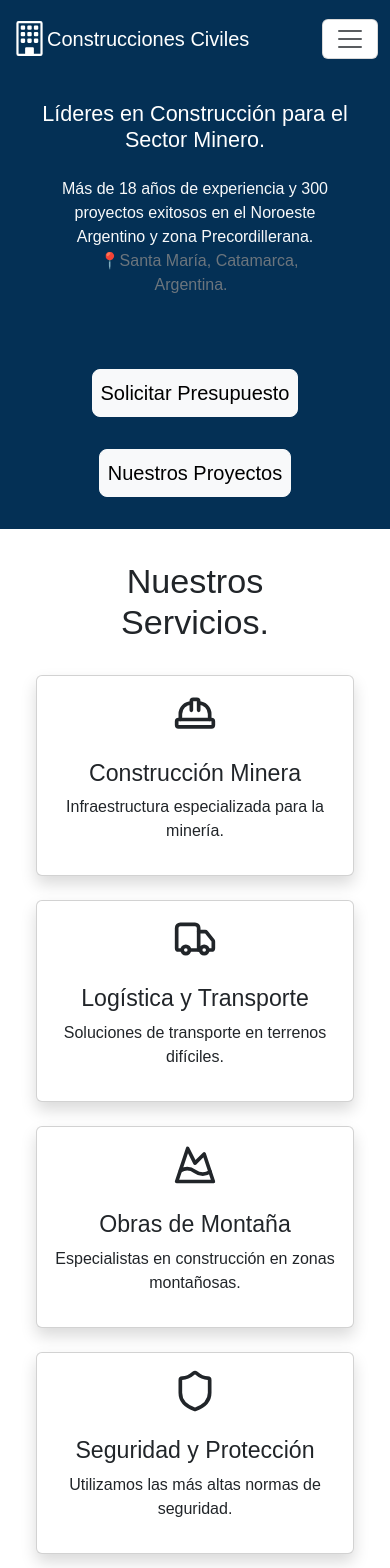
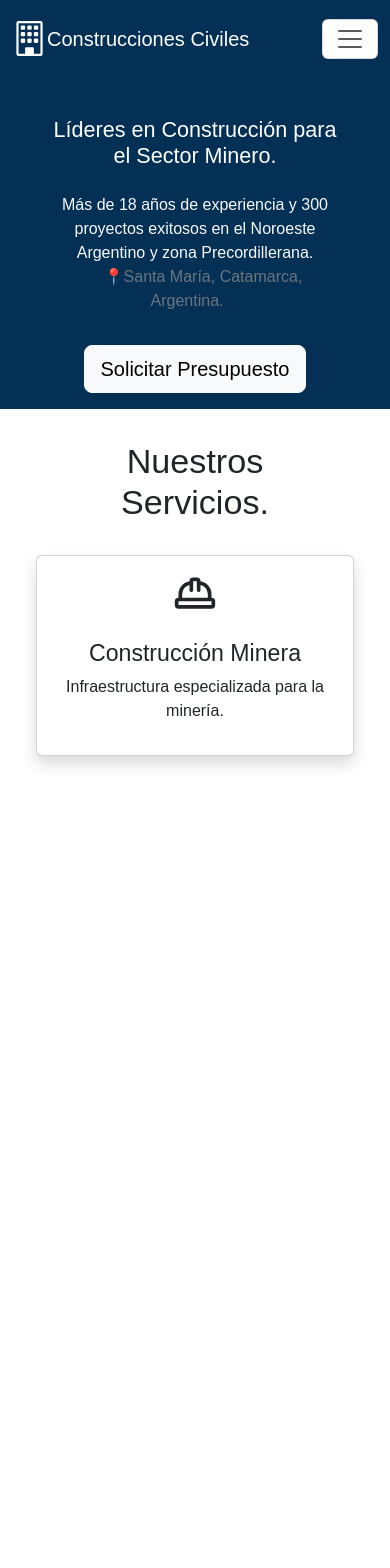
Before and after one commit to juantoranzos/guaymasconstrucciones, a React (Vite) app: page / in a window 390 px wide. Shown: the top 1568 px of the page. Built offline with nearby package versions, Linux system fonts and the light colour scheme.

Commit message:
cambios visuales de la pagina, y un poco de responsive

```diff
--- a/src/App.css
+++ b/src/App.css
@@ -21,3 +21,6 @@
    .map-container{
      transition: transform 0.3s ease, box-shadow 0.3s ease;
    }
+   .linksitos:hover{
+     color: #f4e285   !important;
+   }
--- a/src/components/Contacto.jsx
+++ b/src/components/Contacto.jsx
@@ -4,7 +4,7 @@ import { Row, Col, Container, Button, Form } from 'react-bootstrap';
 
 export const Contacto = () => {
   return (
-    <section id="contacto" className="d-block" style={{ backgroundColor: '#043055' }}>
+    <section data-aos="fade" id="contacto" className="d-block" style={{ backgroundColor: '#043055' }}>
       <div className="p-3">
         <h2 className="text-center text-white display-5 py-4">Consultas y presupuestos</h2>
         <p className="text-center text-white fs-5 px-3">
@@ -41,7 +41,7 @@ export const Contacto = () => {
               >
                 Formulario de Contacto
               </h2>
-              <Form>
+              <Form data-aos="fade">
                 <Form.Group className="mb-3">
                   <Form.Control
                     type="text"
@@ -62,18 +62,9 @@ export const Contacto = () => {
                 </Form.Group>
                 <Form.Group className="mb-3">
                   <Form.Control
-                    type="text"
-                    placeholder="Empresa"
-                    className="shadow-sm"
-                    style={{ borderRadius: '10px' }}
-                    required
-                  />
-                </Form.Group>
-                <Form.Group className="mb-3">
-                  <Form.Control
                     as="textarea"
                     rows={4}
-                    placeholder="Describa su proyecto"
+                    placeholder="Mensaje"
                     className="shadow-sm"
                     style={{ borderRadius: '10px' }}
                     required
--- a/src/components/Footer.jsx
+++ b/src/components/Footer.jsx
@@ -6,7 +6,7 @@ export const Footer = () => {
       <div className=" text-white  " style={{backgroundColor: '#043055'}}>
 
       <footer>
-        <p className="text-center" id='footer'>© 2024 Copyright: Construcciones Civiles Guaymas S.A <span>Hola</span></p>
+        <p className="text-center" id='footer'>© 2024 Copyright: Construcciones Civiles Guaymas S.A</p>
 
       </footer>
       </div>
--- a/src/components/Header.jsx
+++ b/src/components/Header.jsx
@@ -1,27 +1,31 @@
 import React from 'react'
 
 export const Header = () => {
+  const handleScrollToContact = ()=>{
+    const contactSection = document.getElementById('contacto');
+    if (contactSection) {
+      contactSection.scrollIntoView({ behavior: 'smooth' });
+    }
+  }
   return (
     <section className="text-white p-3" style={{ backgroundColor: '#043055' }}>
     <div className="container">
       <div className="d-flex flex-column align-items-center text-center">
-        <div className="mb-3 p-2">
-          <h1 className="display-4 fs-4 fs-md-3 text-center" data-aos="zoom-in-down">
+        <div className="p-2">
+          <h1 className="display-4 fs-4 fs-md-3 text-center p-2 m-2" data-aos="zoom-in-down">
             Líderes en Construcción para el Sector Minero.
           </h1>
-          <p className="fs-6 fs-md-5 text-light p-3" data-aos="zoom-in-up">
+          <p className="fs-6 fs-md-5 text-light p-2" data-aos="zoom-in-up">
             Más de 18 años de experiencia y 300 proyectos exitosos en el Noroeste Argentino y zona Precordillerana.
             <br />
-           <span className='text-secondary p-2'>📍Santa María, Catamarca, Argentina.</span>
+           <span className='text-secondary p-3'>📍Santa María, Catamarca, Argentina.</span>
           </p>
         </div>
         <div className="d-flex flex-wrap justify-content-center">
-          <button className="btn btn-light btn-lg p-2 m-3" aria-label="Solicitar Presupuesto">
+          <button className="btn btn-light btn-lg" onClick={handleScrollToContact} aria-label="Solicitar Presupuesto">
             Solicitar Presupuesto
           </button>
-          <button className="btn btn-light btn-lg p-2 m-3" aria-label="Ver Nuestros Proyectos">
-            Nuestros Proyectos
-          </button>
+
         </div>
       </div>
     </div>
--- a/src/components/Historia.jsx
+++ b/src/components/Historia.jsx
@@ -21,12 +21,12 @@ export const Historia = () => {
 
                     <Row className='p-2 m-2'>
                         <Col xs={ 6 } className="d-flex ">
-                            <ShieldCheck size={ 34 } className="text-dark" />
+                            <ShieldCheck size={ 40 } className="text-dark" />
                             <p className="m-2">Seguridad.</p>
                         </Col>
                         <Col xs={ 6 } className="d-flex ">
-                            <Clock size={34} />
-                            <p className="m-2">18+ años de experiencia.</p>
+                            <Clock size={40} />
+                            <p className="m-2">+18 años</p>
                         </Col>
                     </Row>
                 </Col>
--- a/src/components/Navegacion.jsx
+++ b/src/components/Navegacion.jsx
@@ -14,10 +14,10 @@ export const Navegacion = () => {
         <Navbar.Toggle aria-controls="basic-navbar-nav" style={{backgroundColor: 'white'}}/>
         <Navbar.Collapse id="basic-navbar-nav" >
           <Nav className="ms-auto">
-            <Nav.Link href="#servicios" className="text-white fs-6 fs-md-5">Servicios</Nav.Link>
-            <Nav.Link href="#historia" className="text-white fs-6 fs-md-5">Historia</Nav.Link>
-            <Nav.Link href="#proyectos" className="text-white fs-6 fs-md-5">Proyectos</Nav.Link>
-            <Nav.Link href="#contacto" className="text-white fs-6 fs-md-5">Contacto</Nav.Link>
+            <Nav.Link href="#servicios" className="text-white fs-6 fs-md-5 linksitos">Servicios</Nav.Link>
+            <Nav.Link href="#historia" className="text-white fs-6 fs-md-5 linksitos">Historia</Nav.Link>
+            <Nav.Link href="#proyectos" className="text-white fs-6 fs-md-5 linksitos">Proyectos</Nav.Link>
+            <Nav.Link href="#contacto" className="text-white fs-6 fs-md-5 linksitos">Contacto</Nav.Link>
           </Nav>
         </Navbar.Collapse>
       </Container>
--- a/src/components/Proyectos.jsx
+++ b/src/components/Proyectos.jsx
@@ -18,7 +18,7 @@ export const Proyectos = () => {
 
     const [selectedImage, setSelectedImage] = useState(null);
   return (
-    <div className="container py-5">
+    <div className="container py-5" id='projects'>
     <div className="row transition-transform duration-300 hover:scale-105">
       {images.map((image) => (
         <div
--- a/src/components/Servicios.jsx
+++ b/src/components/Servicios.jsx
@@ -9,7 +9,7 @@ export const Servicios = () => {
         <h2 className="display-4 font-bold p-3 m-3 ">Nuestros Servicios.</h2>
         <Row>
           <Col xs={12} md={6} lg={6}>
-            <Card className="mb-4 shadow" >
+            <Card className="mb-4 shadow" data-aos="fade" timeout={1500}>
               <Card.Body className="flex flex-col items-center p-6 ">
                 <HardHat className=" mb-4 text-dark" size={44} />
                 <h3 className="text-lg font-bold mb-2">Construcción Minera</h3>
@@ -18,7 +18,7 @@ export const Servicios = () => {
             </Card>
           </Col>
           <Col xs={12} md={6} lg={6}>
-            <Card className="mb-4 shadow">
+            <Card className="mb-4 shadow" data-aos="fade" timeout={1500}>
               <Card.Body className="flex flex-col items-center p-6">
                 <Truck className=" mb-4 text-dark" size={44} />
                 <h3 className="text-lg font-bold mb-2">Logística y Transporte</h3>
@@ -27,7 +27,7 @@ export const Servicios = () => {
             </Card>
           </Col>
           <Col xs={12} md={6} lg={6}>
-            <Card className="mb-4 shadow">
+            <Card className="mb-4 shadow" data-aos="fade" timeout={1500}>
               <Card.Body className="flex flex-col items-center p-6">
               <MountainSnow className=" mb-4 text-dark" size={44} />
                 <h3 className="text-lg font-bold mb-2">Obras de Montaña</h3>
@@ -36,7 +36,7 @@ export const Servicios = () => {
             </Card>
           </Col>
           <Col xs={12} md={6} lg={6}>
-            <Card className="mb-4 shadow">
+            <Card className="mb-4 shadow" data-aos="fade" timeout={1500}>
               <Card.Body className="flex flex-col items-center p-6">
                 <Shield className=" mb-4 text-dark" size={44} />
                 <h3 className="text-lg font-bold mb-2">Seguridad y Protección</h3>
@@ -45,7 +45,7 @@ export const Servicios = () => {
             </Card>
           </Col>
           <Col xs={12} md={6} lg={6}>
-            <Card className="mb-4 shadow">
+            <Card className="mb-4 shadow" data-aos="fade" timeout={1500}>
               <Card.Body className="flex flex-col items-center p-6">
               <MonitorCog className=" mb-4 text-dark" size={44} />
                 <h3 className="text-lg font-bold mb-2">Mantenimiento de maquinas Industriales</h3>
@@ -54,7 +54,7 @@ export const Servicios = () => {
             </Card>
           </Col>
           <Col xs={12} md={6} lg={6}>
-            <Card className="mb-4 shadow">
+            <Card className="mb-4 shadow" data-aos="fade" timeout={1500}>
               <Card.Body className="flex flex-col items-center p-6">
               <Building2  className=" mb-4 text-dark" size={44} />
                 <h3 className="text-lg font-bold mb-2">Mantenimiento de Edificios</h3>
```
